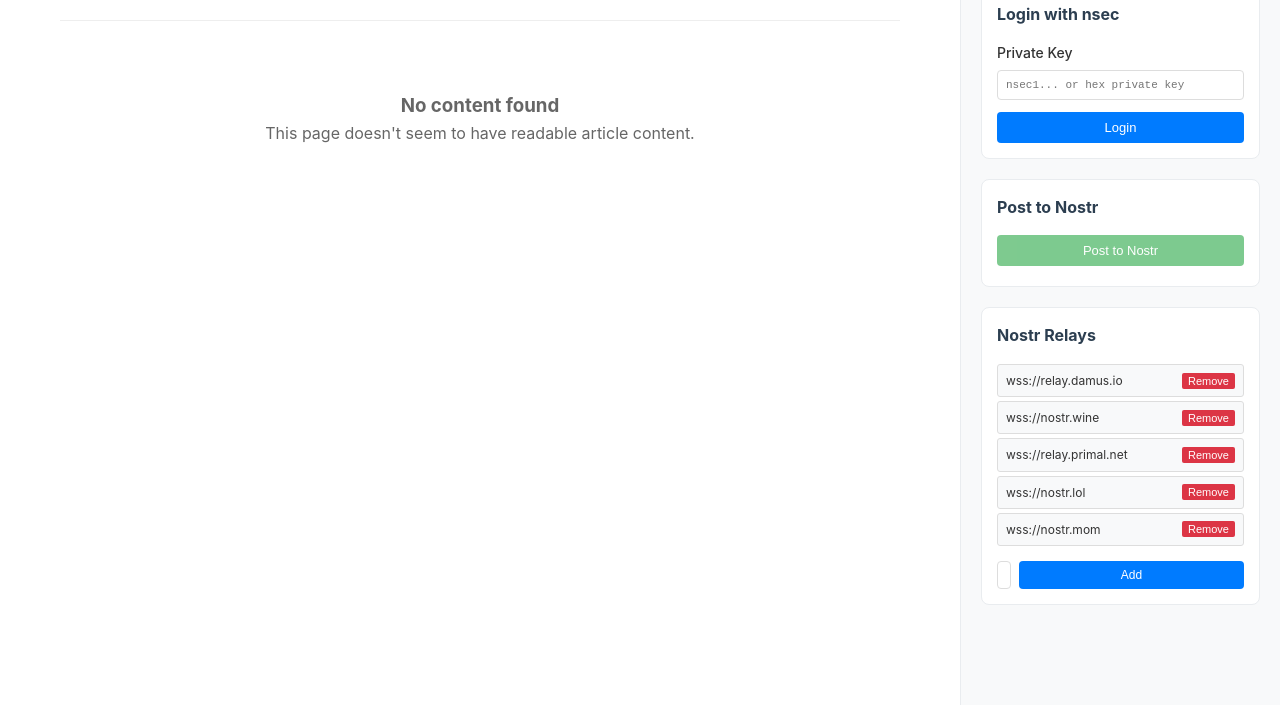
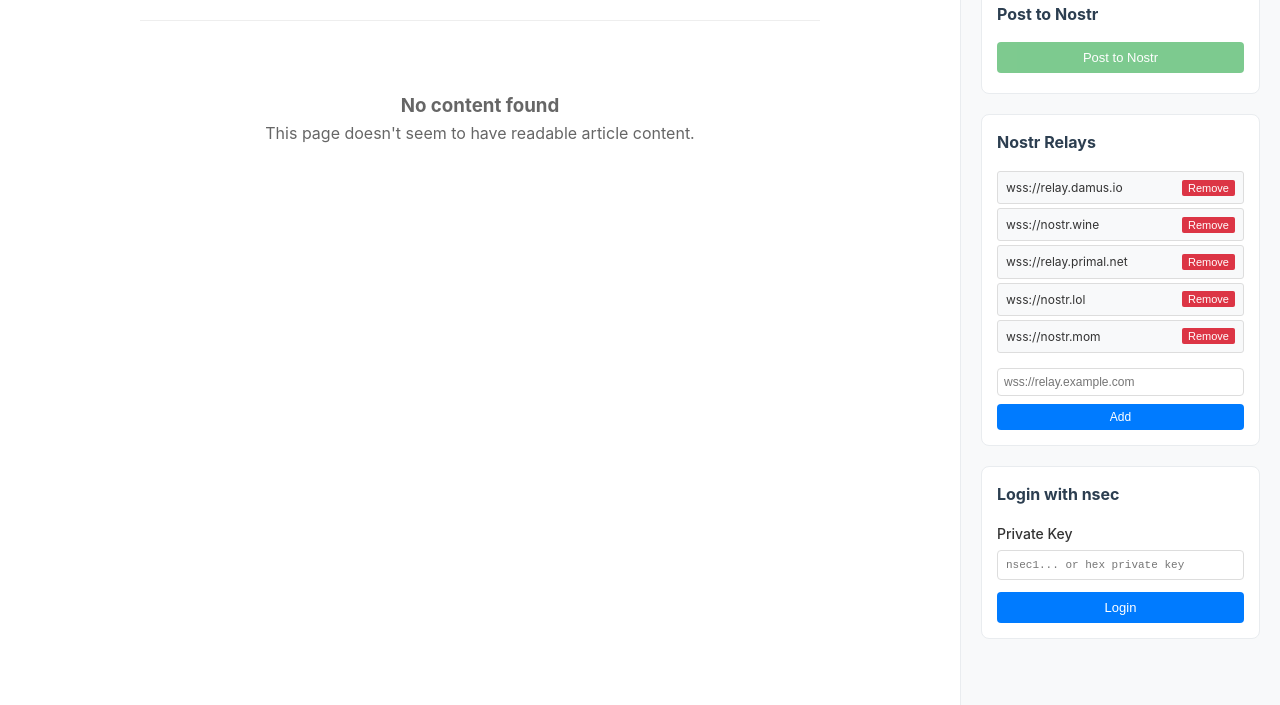
Before and after one commit to vcavallo/ReadToRelay, a browser extension: page reader.html in a window 1280 px wide. Shown: the part 95-800 px from the top of the page. Drawn offline with Linux system fonts and the light colour scheme.

Commit message:
Further reader layout improvement

```diff
--- a/reader.html
+++ b/reader.html
@@ -23,9 +23,17 @@
     .main-content {
       flex: 1;
       max-width: none;
-      padding: 40px 60px;
+      padding: 40px;
       background: white;
       overflow-y: auto;
+      display: flex;
+      flex-direction: column;
+      align-items: center;
+    }
+
+    .content-wrapper {
+      width: 100%;
+      max-width: 680px;
     }
 
     .sidebar {
@@ -192,7 +200,6 @@
       font-size: 18px;
       line-height: 1.7;
       color: #2c3e50;
-      max-width: 680px;
     }
 
     .article-content h1,
@@ -314,11 +321,12 @@
 
     .add-relay {
       display: flex;
+      flex-direction: column;
       gap: 8px;
     }
 
     .add-relay input {
-      flex: 1;
+      width: 100%;
       font-size: 12px;
       padding: 6px;
     }
@@ -326,6 +334,7 @@
     .add-relay button {
       padding: 6px 12px;
       font-size: 12px;
+      width: 100%;
     }
 
     .error-state {
@@ -358,7 +367,6 @@
 
       .article-content {
         font-size: 16px;
-        max-width: 100%;
       }
 
       .article-meta h2 {
@@ -369,6 +377,7 @@
 </head>
 <body>
   <div class="main-content">
+    <div class="content-wrapper">
       <div class="header">
         <h1>Reader to Nostr</h1>
       </div>
@@ -397,9 +406,25 @@
         <div id="article-content" class="article-content"></div>
       </div>
     </div>
+  </div>
 
   <div class="sidebar">
     <h2>Nostr Tools</h2>
+
+    <div class="sidebar-section">
+      <h3>Post to Nostr</h3>
+      <button id="post-btn" class="btn btn-success" disabled>Post to Nostr</button>
+      <div id="post-status" class="success-message"></div>
+    </div>
+
+    <div class="sidebar-section">
+      <h3>Nostr Relays</h3>
+      <ul id="relay-list" class="relay-list"></ul>
+      <div class="add-relay">
+        <input type="text" id="new-relay" class="form-control" placeholder="wss://relay.example.com" />
+        <button id="add-relay-btn" class="btn btn-primary">Add</button>
+      </div>
+    </div>
 
     <div id="login-section" class="sidebar-section">
       <div id="login-form">
@@ -418,21 +443,6 @@
         <button id="logout-btn" class="btn btn-secondary">Logout</button>
       </div>
     </div>
-
-    <div class="sidebar-section">
-      <h3>Post to Nostr</h3>
-      <button id="post-btn" class="btn btn-success" disabled>Post to Nostr</button>
-      <div id="post-status" class="success-message"></div>
-    </div>
-
-    <div class="sidebar-section">
-      <h3>Nostr Relays</h3>
-      <ul id="relay-list" class="relay-list"></ul>
-      <div class="add-relay">
-        <input type="text" id="new-relay" class="form-control" placeholder="wss://relay.example.com" />
-        <button id="add-relay-btn" class="btn btn-primary">Add</button>
-      </div>
-    </div>
   </div>
 
   <script src="nostr-tools.js"></script>
```
Lines whose indentation alone changed are shown as unchanged.
